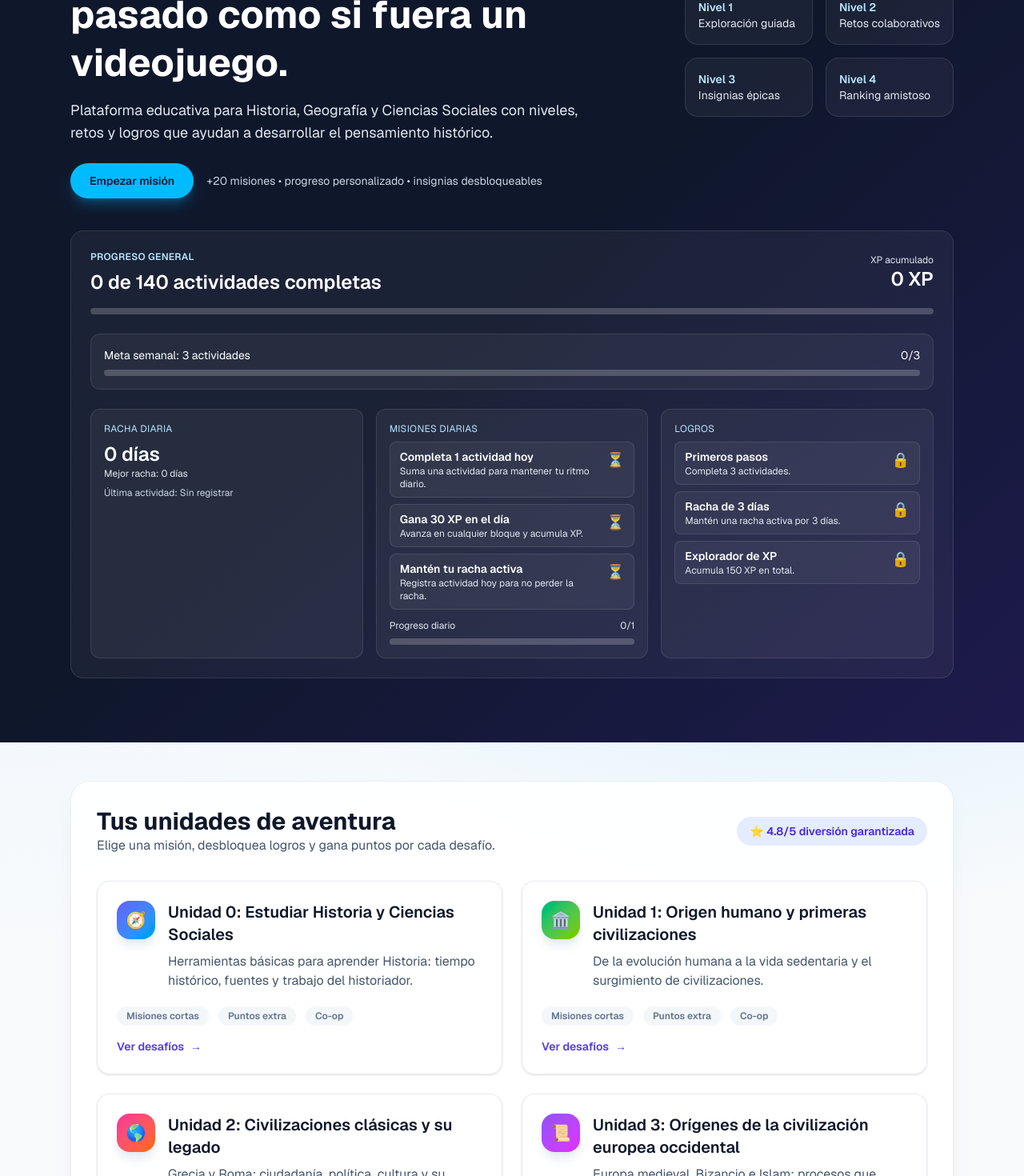
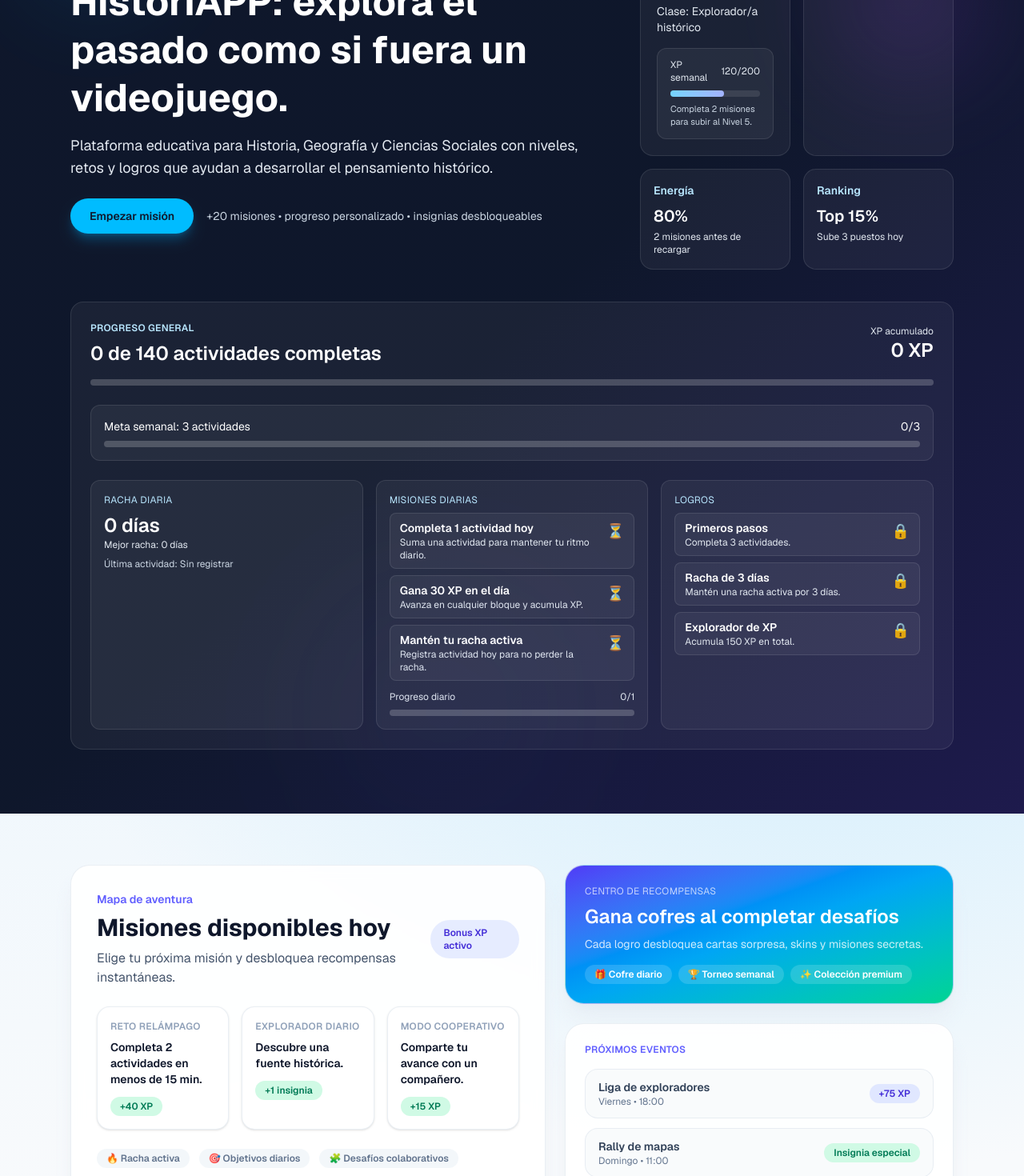
Before and after one commit to gustavofernandezf91/Historia, a Next.js app in the folder web/: page / in a window 1280 px wide. Shown: the part 200-1670 px from the top of the page at 80% size. Built offline with nearby package versions, Linux system fonts and the light colour scheme.

Commit message:
Enhance home with gamified panels

```diff
--- a/web/app/page.tsx
+++ b/web/app/page.tsx
@@ -23,13 +23,52 @@ export default function Home() {
     icono: ["🧭", "🏛️", "🌎", "📜"][index % 4],
     color: ["from-indigo-500 to-sky-500", "from-emerald-500 to-lime-500", "from-pink-500 to-orange-500", "from-violet-500 to-fuchsia-500"][index % 4],
   }));
+  const misionesDestacadas = [
+    {
+      titulo: "Reto relámpago",
+      detalle: "Completa 2 actividades en menos de 15 min.",
+      recompensa: "+40 XP",
+    },
+    {
+      titulo: "Explorador diario",
+      detalle: "Descubre una fuente histórica.",
+      recompensa: "+1 insignia",
+    },
+    {
+      titulo: "Modo cooperativo",
+      detalle: "Comparte tu avance con un compañero.",
+      recompensa: "+15 XP",
+    },
+  ];
+  const panelStats = [
+    {
+      label: "Nivel actual",
+      value: "Nivel 4",
+      hint: "Rumbo a la insignia épica",
+    },
+    {
+      label: "Energía",
+      value: "80%",
+      hint: "2 misiones antes de recargar",
+    },
+    {
+      label: "Ranking",
+      value: "Top 15%",
+      hint: "Sube 3 puestos hoy",
+    },
+  ];
 
   return (
     <main className="min-h-screen">
-      <section className="bg-gradient-to-br from-slate-900 via-slate-900 to-indigo-950 text-white">
+      <section className="relative overflow-hidden bg-gradient-to-br from-slate-900 via-slate-900 to-indigo-950 text-white">
+        <div className="pointer-events-none absolute inset-0 opacity-70">
+          <div className="absolute left-10 top-10 h-40 w-40 rounded-full bg-sky-500/20 blur-3xl" />
+          <div className="absolute right-10 top-24 h-52 w-52 rounded-full bg-purple-500/20 blur-3xl" />
+          <div className="absolute bottom-0 left-1/3 h-64 w-64 rounded-full bg-indigo-400/10 blur-[120px]" />
+        </div>
         <div className="max-w-6xl mx-auto px-6 py-16 md:py-20">
           <div className="flex flex-col gap-10 lg:flex-row lg:items-center lg:justify-between">
-            <div className="max-w-2xl">
+            <div className="max-w-2xl relative">
               <span className="inline-flex items-center gap-2 rounded-full bg-white/10 px-4 py-1 text-sm font-semibold text-sky-200">
                 ⚡ Aprende con misiones y desafíos
               </span>
@@ -53,24 +92,137 @@ export default function Home() {
               </div>
             </div>
             <div className="grid gap-4 sm:grid-cols-2">
-              {[
-                { titulo: "Nivel 1", texto: "Exploración guiada" },
-                { titulo: "Nivel 2", texto: "Retos colaborativos" },
-                { titulo: "Nivel 3", texto: "Insignias épicas" },
-                { titulo: "Nivel 4", texto: "Ranking amistoso" },
-              ].map((tarjeta) => (
+              <div className="rounded-2xl border border-white/10 bg-white/5 p-5 text-sm">
+                <div className="flex items-center justify-between">
+                  <p className="text-xs uppercase tracking-wide text-sky-200">
+                    Panel de jugador
+                  </p>
+                  <span className="rounded-full bg-emerald-400/20 px-2 py-1 text-[11px] font-semibold text-emerald-200">
+                    En línea
+                  </span>
+                </div>
+                <p className="mt-2 text-lg font-semibold text-white">Capitana del tiempo</p>
+                <p className="text-slate-200">Clase: Explorador/a histórico</p>
+                <div className="mt-4 rounded-xl border border-white/10 bg-white/5 px-4 py-3">
+                  <div className="flex items-center justify-between text-xs text-slate-200">
+                    <span>XP semanal</span>
+                    <span>120/200</span>
+                  </div>
+                  <div className="mt-2 h-2 w-full rounded-full bg-white/10">
+                    <div className="h-2 w-3/5 rounded-full bg-gradient-to-r from-sky-300 to-indigo-300" />
+                  </div>
+                  <p className="mt-2 text-[11px] text-slate-300">
+                    Completa 2 misiones para subir al Nivel 5.
+                  </p>
+                </div>
+              </div>
+              {panelStats.map((stat) => (
                 <div
-                  key={tarjeta.titulo}
+                  key={stat.label}
                   className="rounded-2xl border border-white/10 bg-white/5 p-4 text-sm"
                 >
-                  <p className="text-sky-200 font-semibold">{tarjeta.titulo}</p>
-                  <p className="text-slate-200">{tarjeta.texto}</p>
+                  <p className="text-sky-200 font-semibold">{stat.label}</p>
+                  <p className="mt-2 text-xl font-semibold text-white">{stat.value}</p>
+                  <p className="mt-1 text-xs text-slate-200">{stat.hint}</p>
                 </div>
               ))}
             </div>
           </div>
           <div className="mt-10">
             <CourseProgress unidades={unidades} />
+          </div>
+        </div>
+      </section>
+
+      <section className="mx-auto max-w-6xl px-6 py-16">
+        <div className="grid gap-6 lg:grid-cols-[1.1fr_0.9fr]">
+          <div className="rounded-3xl border border-slate-200/70 bg-white/90 p-8 shadow-xl shadow-slate-200/60 backdrop-blur">
+            <div className="flex items-center justify-between gap-4">
+              <div>
+                <p className="text-sm font-semibold text-indigo-500">Mapa de aventura</p>
+                <h2 className="mt-2 text-3xl font-bold text-slate-900">
+                  Misiones disponibles hoy
+                </h2>
+                <p className="mt-2 text-slate-600">
+                  Elige tu próxima misión y desbloquea recompensas instantáneas.
+                </p>
+              </div>
+              <span className="rounded-full bg-indigo-100/80 px-4 py-2 text-xs font-semibold text-indigo-700">
+                Bonus XP activo
+              </span>
+            </div>
+            <div className="mt-6 grid gap-4 md:grid-cols-3">
+              {misionesDestacadas.map((mision) => (
+                <div
+                  key={mision.titulo}
+                  className="rounded-2xl border border-slate-200/70 bg-white p-4 shadow-sm"
+                >
+                  <p className="text-xs font-semibold uppercase tracking-wide text-slate-400">
+                    {mision.titulo}
+                  </p>
+                  <p className="mt-2 text-sm font-semibold text-slate-900">{mision.detalle}</p>
+                  <span className="mt-3 inline-flex items-center rounded-full bg-emerald-100 px-3 py-1 text-xs font-semibold text-emerald-700">
+                    {mision.recompensa}
+                  </span>
+                </div>
+              ))}
+            </div>
+            <div className="mt-6 flex flex-wrap items-center gap-3 text-xs font-semibold text-slate-500">
+              <span className="rounded-full bg-slate-100/80 px-3 py-1">
+                🔥 Racha activa
+              </span>
+              <span className="rounded-full bg-slate-100/80 px-3 py-1">
+                🎯 Objetivos diarios
+              </span>
+              <span className="rounded-full bg-slate-100/80 px-3 py-1">
+                🧩 Desafíos colaborativos
+              </span>
+            </div>
+          </div>
+
+          <div className="space-y-6">
+            <div className="rounded-3xl border border-slate-200/70 bg-gradient-to-br from-indigo-600 via-sky-500 to-emerald-400 p-6 text-white shadow-xl shadow-slate-200/60">
+              <p className="text-xs uppercase tracking-wide text-white/70">
+                Centro de recompensas
+              </p>
+              <h3 className="mt-2 text-2xl font-semibold">
+                Gana cofres al completar desafíos
+              </h3>
+              <p className="mt-2 text-sm text-white/80">
+                Cada logro desbloquea cartas sorpresa, skins y misiones secretas.
+              </p>
+              <div className="mt-4 flex flex-wrap gap-2 text-xs font-semibold">
+                <span className="rounded-full bg-white/15 px-3 py-1">🎁 Cofre diario</span>
+                <span className="rounded-full bg-white/15 px-3 py-1">🏆 Torneo semanal</span>
+                <span className="rounded-full bg-white/15 px-3 py-1">✨ Colección premium</span>
+              </div>
+            </div>
+
+            <div className="rounded-3xl border border-slate-200/70 bg-white/90 p-6 shadow-xl shadow-slate-200/60">
+              <p className="text-xs font-semibold uppercase tracking-wide text-indigo-500">
+                Próximos eventos
+              </p>
+              <div className="mt-4 space-y-3 text-sm text-slate-700">
+                <div className="flex items-center justify-between rounded-2xl border border-slate-200/70 bg-slate-50/80 px-4 py-3">
+                  <div>
+                    <p className="font-semibold">Liga de exploradores</p>
+                    <p className="text-xs text-slate-500">Viernes • 18:00</p>
+                  </div>
+                  <span className="rounded-full bg-indigo-100 px-3 py-1 text-xs font-semibold text-indigo-700">
+                    +75 XP
+                  </span>
+                </div>
+                <div className="flex items-center justify-between rounded-2xl border border-slate-200/70 bg-slate-50/80 px-4 py-3">
+                  <div>
+                    <p className="font-semibold">Rally de mapas</p>
+                    <p className="text-xs text-slate-500">Domingo • 11:00</p>
+                  </div>
+                  <span className="rounded-full bg-emerald-100 px-3 py-1 text-xs font-semibold text-emerald-700">
+                    Insignia especial
+                  </span>
+                </div>
+              </div>
+            </div>
           </div>
         </div>
       </section>
```
